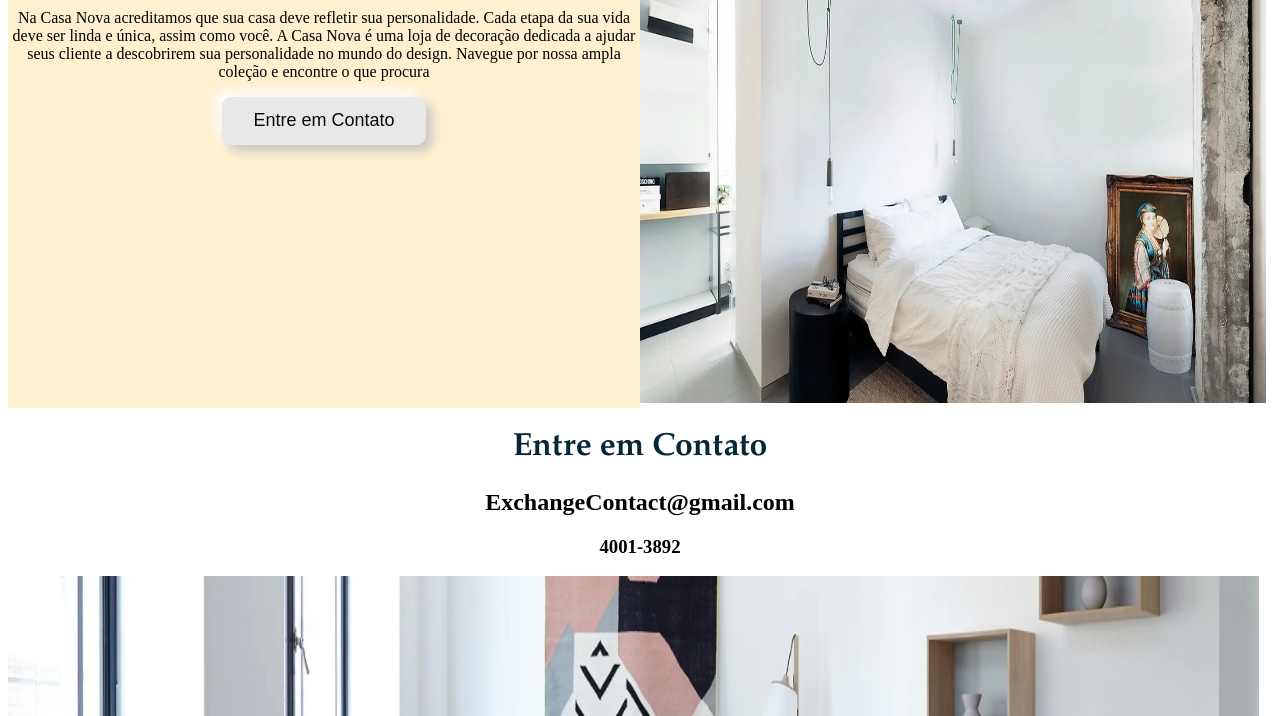
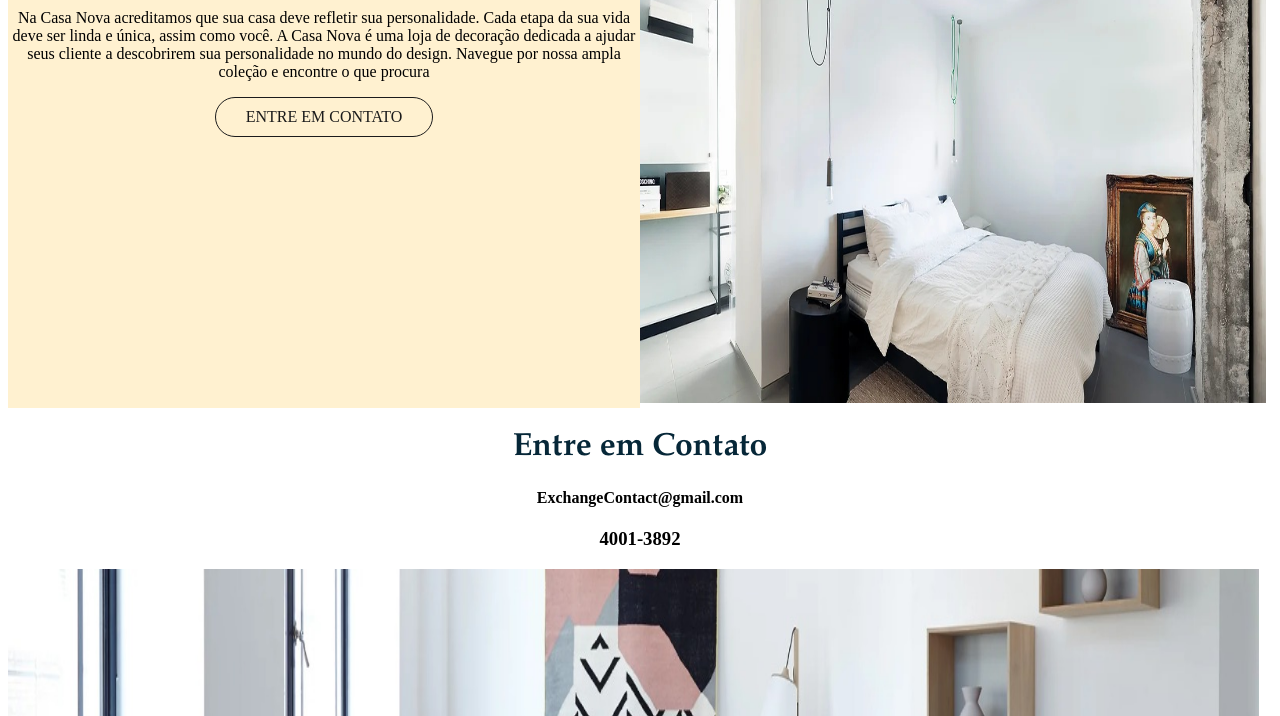
Before and after one commit to LukeDMountain/Casa-Nova, a plain HTML site: page Desenvolvimento/index.html in a window 1280 px wide. Shown: the part 641-1357 px from the top of the page. Drawn offline with Linux system fonts and the light colour scheme.

Commit message:
Últimas alterações

```diff
--- a/Desenvolvimento/index.html
+++ b/Desenvolvimento/index.html
@@ -19,24 +19,24 @@
           <h1 style="text-align: center;">Sobre nós</h1>
           <p style="text-align: center;">Na Casa Nova acreditamos que sua casa deve refletir sua personalidade. Cada etapa da sua vida deve ser linda e única, assim como você. A Casa Nova é uma loja de decoração dedicada a ajudar seus cliente a descobrirem sua personalidade no mundo do design. Navegue por nossa ampla coleção e encontre o que procura</p>
           <div style="text-align: center;">
-              <button> Entre em Contato</button>
+            <a href="https://www.instagram.com/my_name_is_montenegro/" class="btn"> Entre em Contato</a>
           </div>
         </div>
         <div style="width: 50%; margin-left: auto;">
-          <img src="/images/midside.jpeg" alt="Topside" class="alinhamento" style="width: 100%;">
+          <img src="/images/midside.jpeg" alt="midside" class="alinhamento" style="width: 100%;">
         </div>
     </div>
     <div>
         <h1 style="text-align: center;">Entre em Contato</h1>
     </div>
     <div>
-        <h2 style="text-align: center;">ExchangeContact@gmail.com</h2>
+        <h4 style="text-align: center;">ExchangeContact@gmail.com</h4>
     </div>
     <div>
         <h3 style="text-align: center;">4001-3892</h3>
     </div>
     <div>
-        <img src="/images/downside.jpeg" alt="Topside" class="alinhamento">
+        <img src="/images/downside.jpeg" alt="downside" class="alinhamento">
     </div>
     <h1 style="text-align: center;">Seja Associado</h1>
    <div class="alinhamento">
--- a/Desenvolvimento/main.css
+++ b/Desenvolvimento/main.css
@@ -19,23 +19,46 @@ h1{
     background-color: #fff1d0;
 }
 
-button {
-    color: #090909;
-    padding: 0.7em 1.7em;
-    font-size: 18px;
-    border-radius: 0.5em;
-    background: #e8e8e8;
-    border: 1px solid #e8e8e8;
-    transition: all .3s;
-    box-shadow: 6px 6px 12px #c5c5c5,
-                -6px -6px 12px #ffffff;
-   }
+.btn:link,
+.btn:visited {
+ text-transform: uppercase;
+ text-decoration: none;
+ color: rgb(27, 27, 27);
+ padding: 10px 30px;
+ border: 1px solid;
+ border-radius: 1000px;
+ display: inline-block;
+ transition: all .2s;
+ position: relative;
+}
 
-   button:active {
-    color: #666;
-    box-shadow: inset 4px 4px 12px #c5c5c5,
-                inset -4px -4px 12px #ffffff;
-   }
+.btn:hover {
+ transform: translateY(-5px);
+ box-shadow: 0 10px 20px rgba(27, 27, 27, .5);
+}
+
+.btn:active {
+ transform: translateY(-3px);
+}
+
+.btn::after {
+ content: "";
+ display: inline-block;
+ height: 100%;
+ width: 100%;
+ border-radius: 100px;
+ top: 0;
+ left: 0;
+ position: absolute;
+ z-index: -1;
+ transition: all .3s;
+}
+
+.btn:hover::after {
+ background-color: rgb(255, 255, 255);
+ transform: scaleX(1.4) scaleY(1.5);
+ opacity: 0;
+}
 
    .input {
     max-width: 190px;
```
